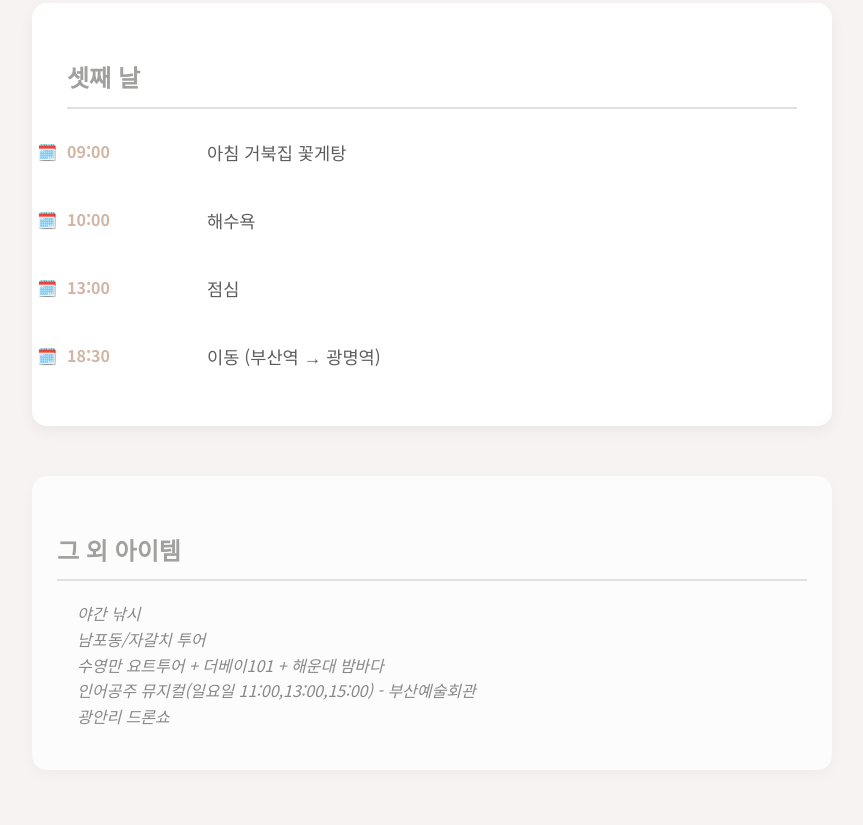
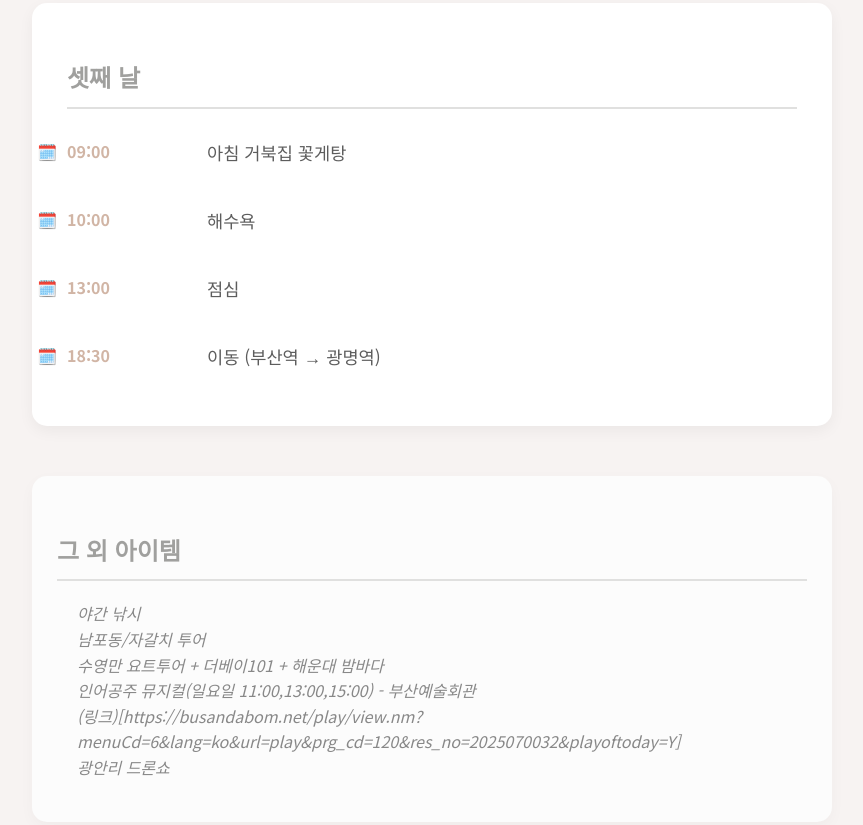
Before and after one commit to Julyjunghoon/Julyjunghoon.github.io, a plain HTML site: page index.html in a window 1280 px wide. Shown: the part 1268-2093 px from the top of the page, without its empty margins (208-1071 px from the left). Before the commit the page ends 2068 px from the top, so only its background shows below. Drawn offline with Linux system fonts and the light colour scheme.

Commit message:
Update index.html

```diff
--- a/index.html
+++ b/index.html
@@ -188,6 +188,7 @@
             <li>남포동/자갈치 투어</li>
             <li>수영만 요트투어 + 더베이101 + 해운대 밤바다</li>
             <li>인어공주 뮤지컬(일요일 11:00,13:00,15:00) - 부산예술회관</li>
+            <li>(링크)[https://busandabom.net/play/view.nm?menuCd=6&lang=ko&url=play&prg_cd=120&res_no=2025070032&playoftoday=Y] </li>
             <li>광안리 드론쇼</li>
         </ul>
     </div>
```
